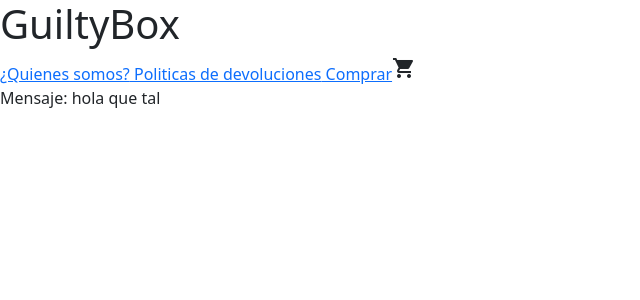
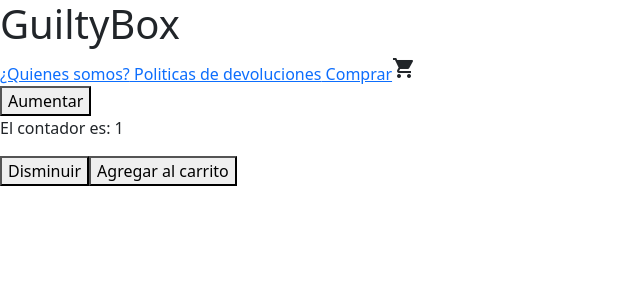
Before and after one commit to cagfcagf/cristian_react, a React (Create React App) app: page / in a window 1280 px wide. Shown: the top 300 px of the page, without its empty margins (0-640 px from the left). Built offline with nearby package versions, Linux system fonts and the light colour scheme.

Commit message:
tarea contador

```diff
--- a/src/App.js
+++ b/src/App.js
@@ -1,16 +1,17 @@
 
+import {useState} from "react"
 import Navbar from "./components/NavBar"
 import Itemlist from  "./components/ItemListContainer"
+import Itemcount from "./components/ItemCount"
 
 
 const App = () => {
 
 
-
   return (
     <>
       <Navbar/>
-      <Itemlist texto="hola que tal"/>
+      <Itemcount stock="5" initial="1" />
     </>
   )
 
--- /dev/null
+++ b/src/components/ItemCount.js
@@ -0,0 +1,41 @@
+import {useState} from "react"
+
+const Itemcount = (counter) => {
+
+  const {stock:stock, initial:initial} = counter
+
+  const [contador, setContador] = useState(Number(initial))
+  const sumarContador = () => {
+    if (contador >= stock) {
+      setContador(contador)
+    } else
+
+    setContador(contador + 1)
+
+    }
+
+
+    const restarContador = () => {
+      if (contador <= initial) {
+        setContador(contador)
+      } else
+
+      setContador(contador - 1)
+
+      }
+
+
+  return (
+    <>
+
+      <button onClick={sumarContador} >Aumentar</button>
+      <p>El contador es: {contador}</p>
+      <button onClick={restarContador} >Disminuir</button>
+
+      <button>Agregar al carrito</button>
+
+    </>
+  )
+}
+
+export default Itemcount
--- a/src/components/ItemListContainer.js
+++ b/src/components/ItemListContainer.js
@@ -1,8 +1,8 @@
 const Itemlist = (mensaje) => {
 
-const greeting = mensaje.texto
+
   return (
-    <p>Mensaje: {greeting}</p>
+    <p>Mensaje: {mensaje.texto}</p>
   )
 }
 
```
